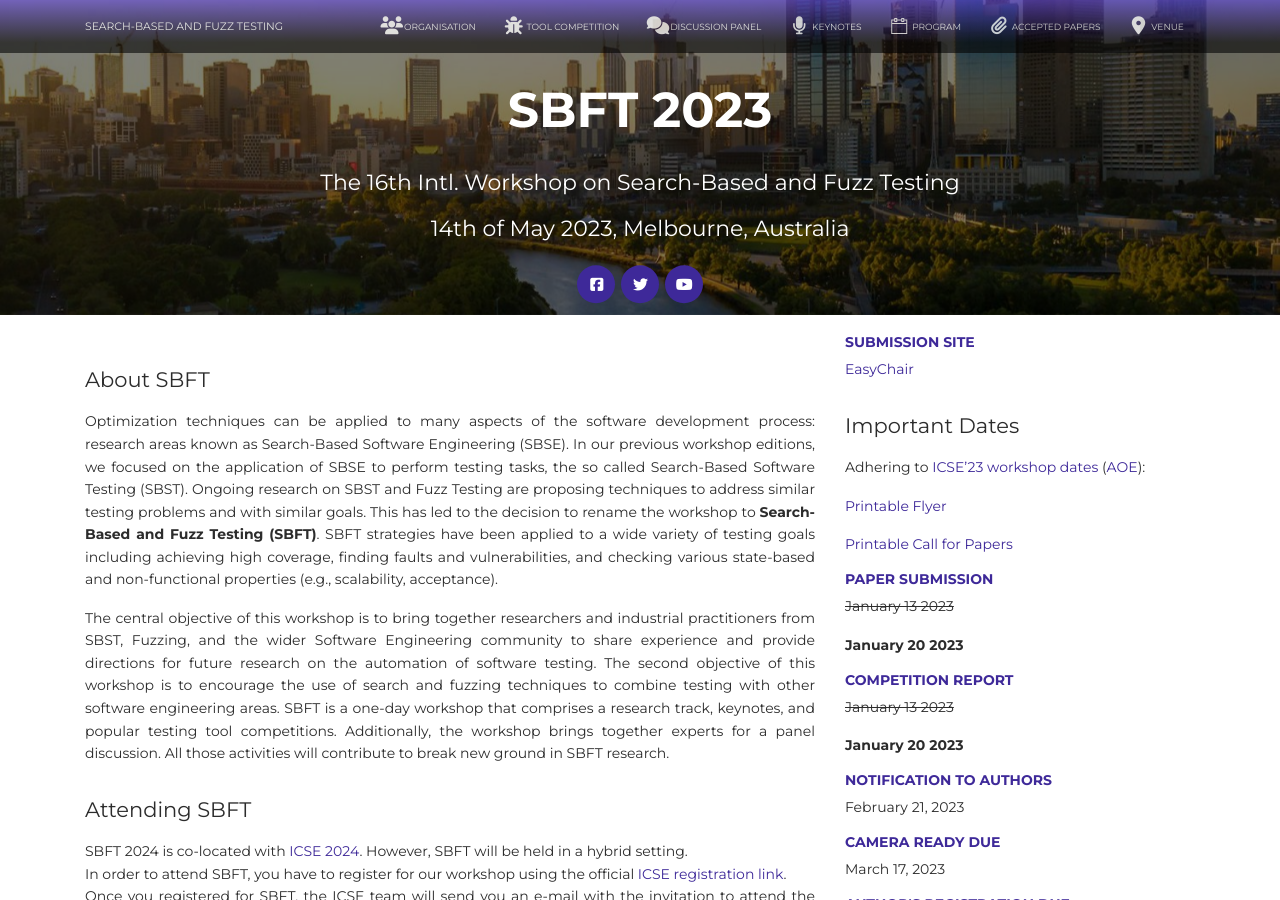
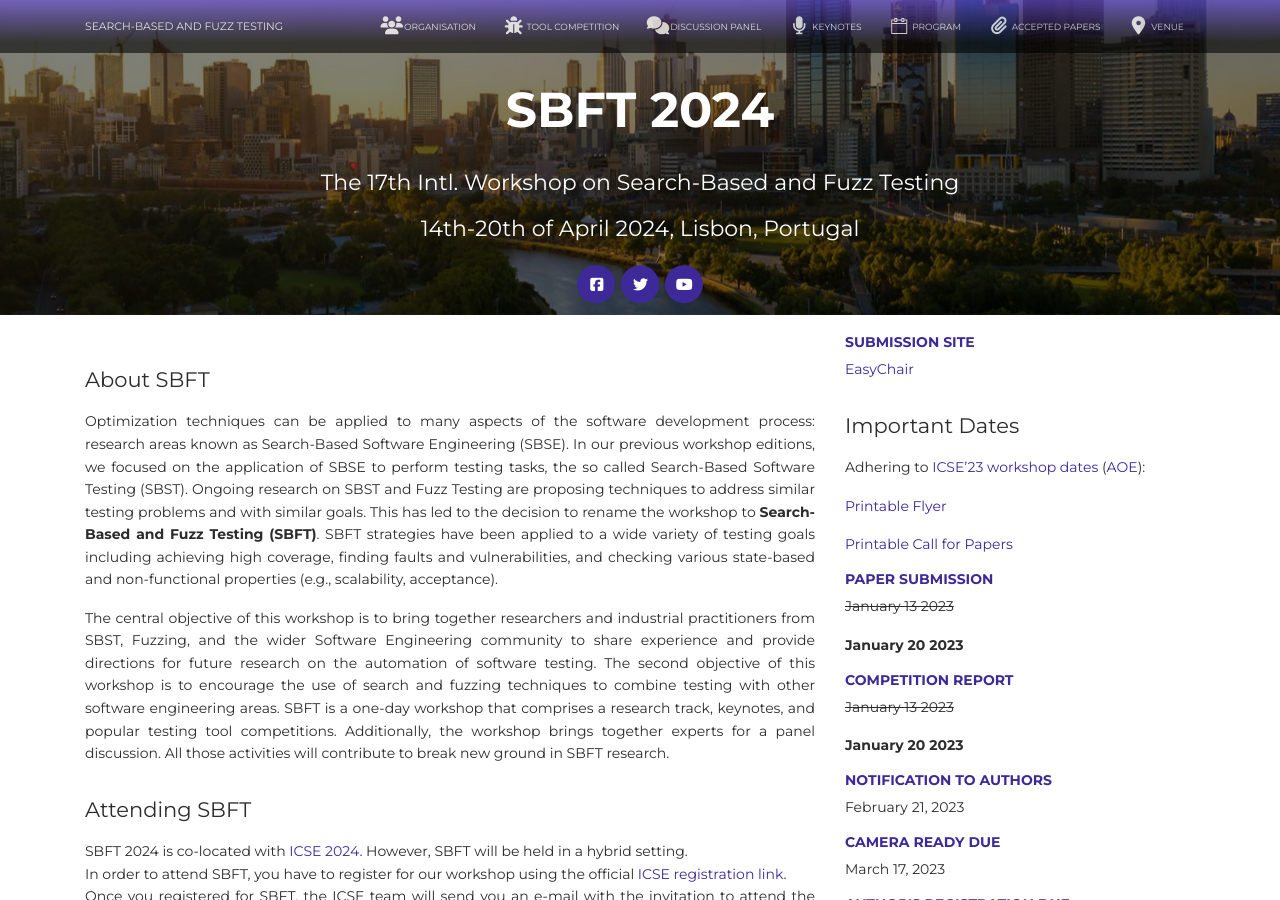
Before and after one commit to sbft24/sbft24.github.io, a Jekyll site: the page built from index.html, in a window 1280 px wide and 900 px high. Built offline with Jekyll 4.4.1, drawn with Linux system fonts in a browser that asks for light colours; nearby versions of some CDN libraries; comment, search, counter and statistics services are not loaded.

Commit message:
Updated header

```diff
--- a/_includes/header.html
+++ b/_includes/header.html
@@ -3,10 +3,10 @@
     </div>
     <div class="container">
         <div class="content-center" style="padding-top: 2cm;">
-            <h1 class="title">SBFT 2023</h1>
+            <h1 class="title">SBFT 2024</h1>
             <div class="text-center">
-                <h5>The 16th Intl. Workshop on Search-Based and Fuzz Testing</h5>
-                <h5>14th of May 2023, Melbourne, Australia</h5>
+                <h5>The 17th Intl. Workshop on Search-Based and Fuzz Testing</h5>
+                <h5>14th-20th of April 2024, Lisbon, Portugal</h5>
                 <a href="https://www.facebook.com/sbstws/" class="btn btn-primary btn-icon btn-round" target="_blank">
                     <i class="fa fa-facebook-square"></i>
                 </a>
```
